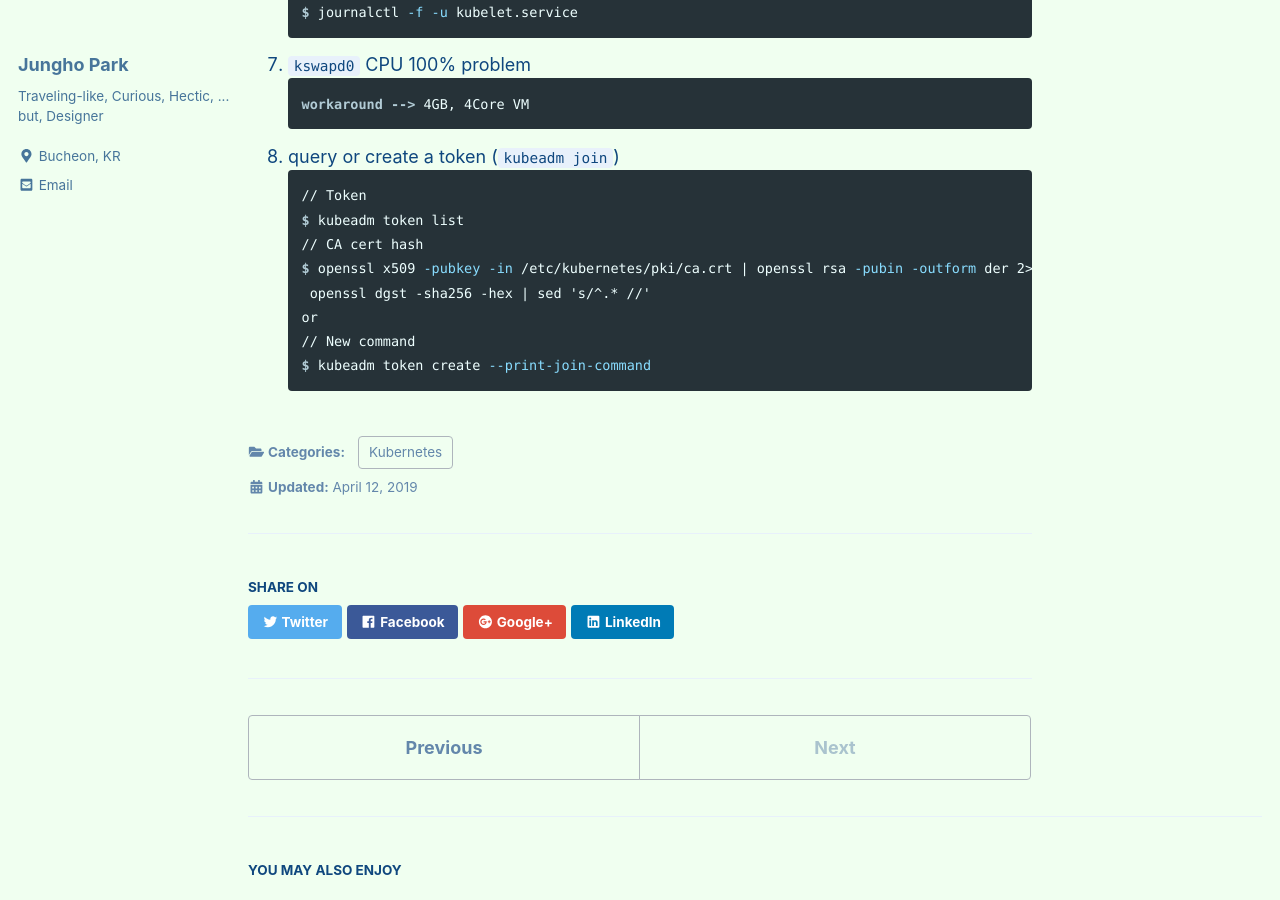
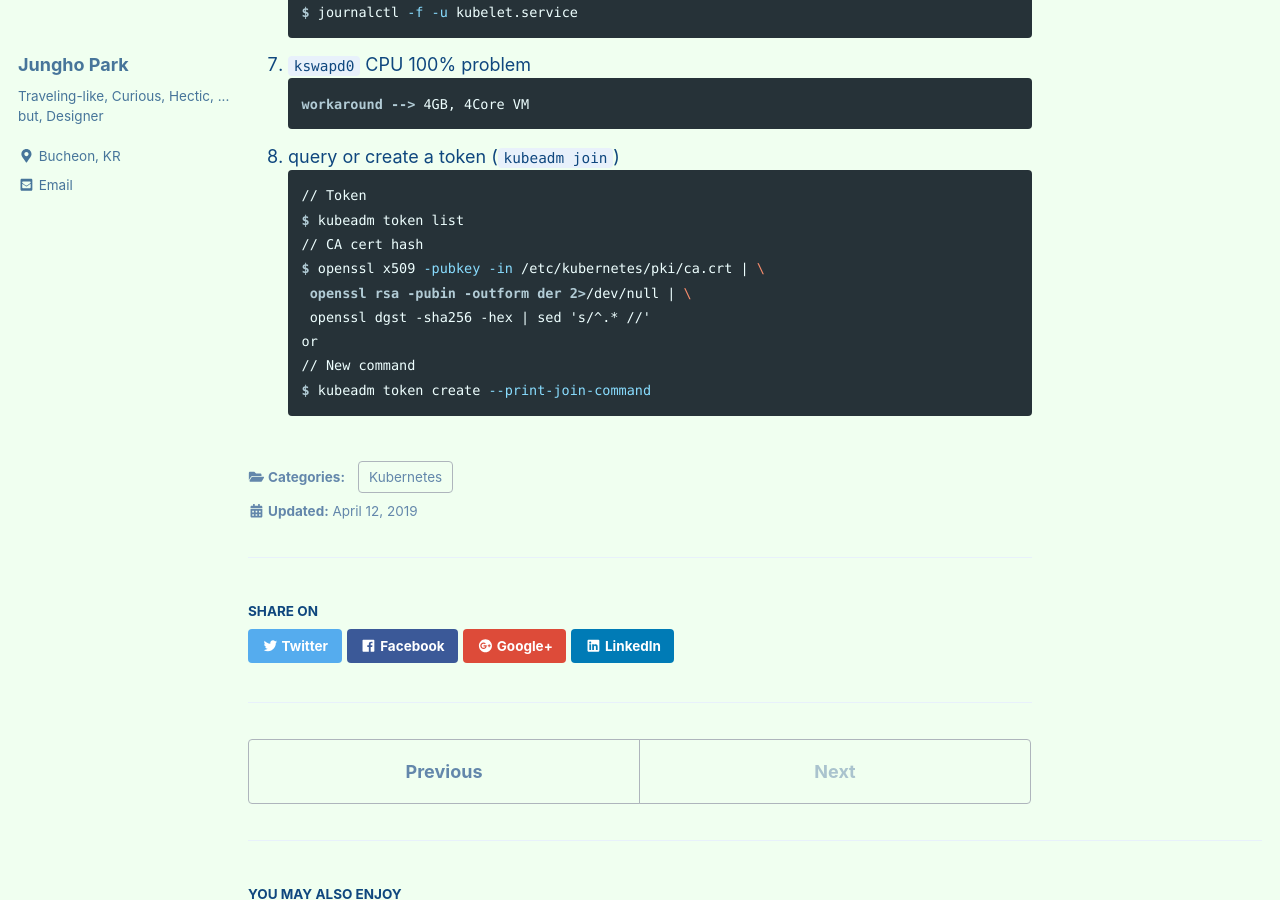
Before and after one commit to unipark00/tekrepo, a Jekyll site: the page built from _posts/2019-04-12-trouble_shooting_of_clustering.md, in a window 1280 px wide and 900 px high, scrolled down 1032 px. Built offline with Jekyll 4.4.1, drawn with Linux system fonts in a browser that asks for light colours; cached includes are drawn as plain includes.

```diff
--- a/_posts/2019-04-12-trouble_shooting_of_clustering.md
+++ b/_posts/2019-04-12-trouble_shooting_of_clustering.md
@@ -55,7 +55,8 @@ workaround --> 4GB, 4Core VM
 // Token
 $ kubeadm token list
 // CA cert hash
-$ openssl x509 -pubkey -in /etc/kubernetes/pki/ca.crt | openssl rsa -pubin -outform der 2>/dev/null | \
+$ openssl x509 -pubkey -in /etc/kubernetes/pki/ca.crt | \
+    openssl rsa -pubin -outform der 2>/dev/null | \
     openssl dgst -sha256 -hex | sed 's/^.* //'
 or
 // New command
```
